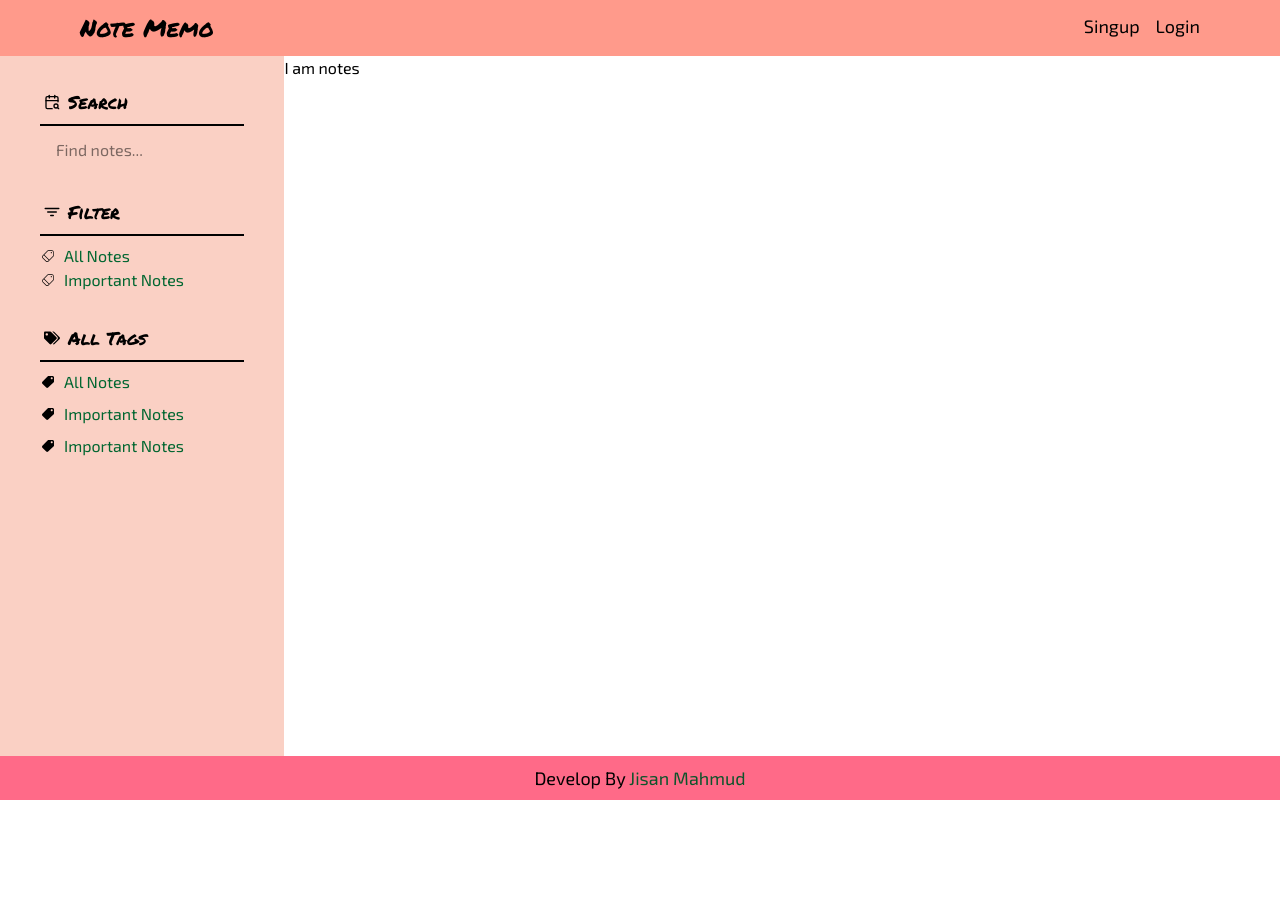
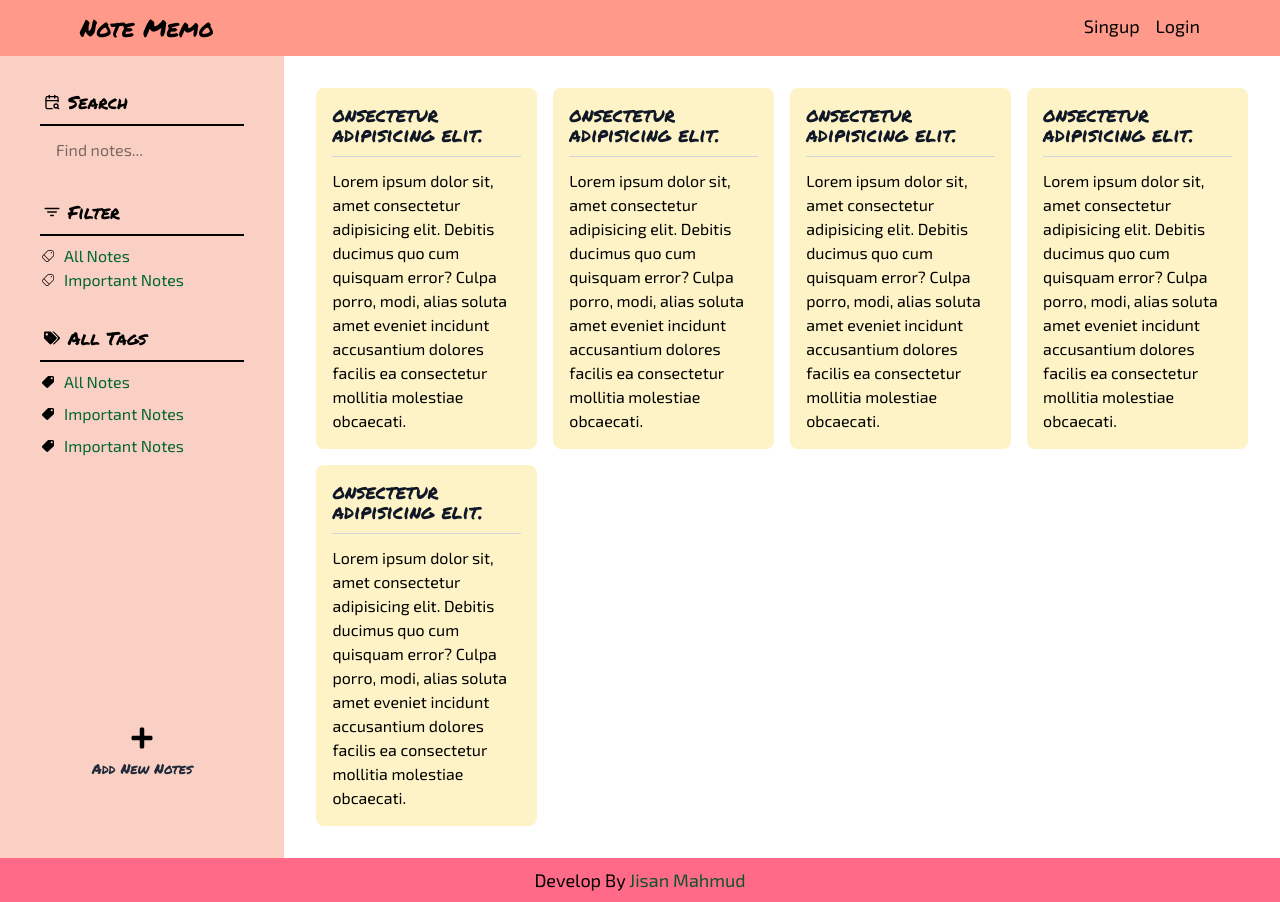
Before and after one commit to jisan-mahmud/note_keeper_frontend, a React (Vite) app: page / in a window 1280 px wide. Before the commit the page ends 800 px from the top, so only its background shows below. Built offline with nearby package versions, Linux system fonts and the light colour scheme.

Commit message:
add new notes add in tags-sidebar section

```diff
--- /dev/null
+++ b/src/component/AddNotes.jsx
@@ -0,0 +1,12 @@
+import { FaPlus } from "react-icons/fa";
+
+const AddNotes = () => {
+    return (
+        <div className="flex flex-col items-center my-20 cursor-pointer gap-2">
+            <FaPlus className="text-2xl" />
+            <h2 className="text-sm text-gray-800">Add New Notes</h2>
+        </div>
+    );
+};
+
+export default AddNotes;
--- /dev/null
+++ b/src/component/Note.jsx
@@ -0,0 +1,17 @@
+const Note = () => {
+    return (
+        <div className='bg-amber-100 rounded-lg p-4'>
+            <div className="flex items-center gap-2 mb-2">
+                <h2 className="leading-none font-bold text-xl text-gray-900">onsectetur adipisicing elit.</h2>
+            </div>
+            <hr className="my-3 text-gray-300"/>
+            <div className="flex">
+                <p>
+                    Lorem ipsum dolor sit, amet consectetur adipisicing elit. Debitis ducimus quo cum quisquam error? Culpa porro, modi, alias soluta amet eveniet incidunt accusantium dolores facilis ea consectetur mollitia molestiae obcaecati.
+                </p>
+            </div>
+        </div>
+    );
+};
+
+export default Note;
--- a/src/component/Notes.jsx
+++ b/src/component/Notes.jsx
@@ -1,9 +1,14 @@
 import React from 'react';
+import Note from './Note';
 
 const Notes = () => {
     return (
-        <div className='w-7/9 '>
-            I am notes
+        <div className='grid grid-cols-4 w-7/9 gap-4 p-8'>
+            <Note/>
+            <Note/>
+            <Note/>
+            <Note/>
+            <Note/>
         </div>
     );
 };
--- a/src/component/TagsSidebar.jsx
+++ b/src/component/TagsSidebar.jsx
@@ -2,13 +2,19 @@ import React from 'react';
 import SearchSection from './SearchSection';
 import Filter from './Filter';
 import Tags from './Tags';
+import AddNotes from './AddNotes';
 
 const TagsSidebar = () => {
     return (
-        <div className='w-2/9 bg-[#FAD0C4] pl-10 pr-10 min-h-[calc(100vh-100px)]'>
-            <SearchSection/>
-            <Filter/>
-            <Tags/>
+        <div className='flex flex-col justify-between w-2/9 bg-[#FAD0C4] pl-10 pr-10 min-h-[calc(100vh-100px)]'>
+            <div>
+                <SearchSection/>
+                <Filter/>
+                <Tags/>
+            </div>
+            <div>
+                <AddNotes/>
+            </div>
         </div>
     );
 };
--- a/src/index.css
+++ b/src/index.css
@@ -1,6 +1,6 @@
 @import "tailwindcss";
 
-h1, h1 > a, b{
+h1, h2, h1 > a, b{
     font-family: "Permanent Marker", serif;
     font-weight: 400;
     font-style: normal;
```
